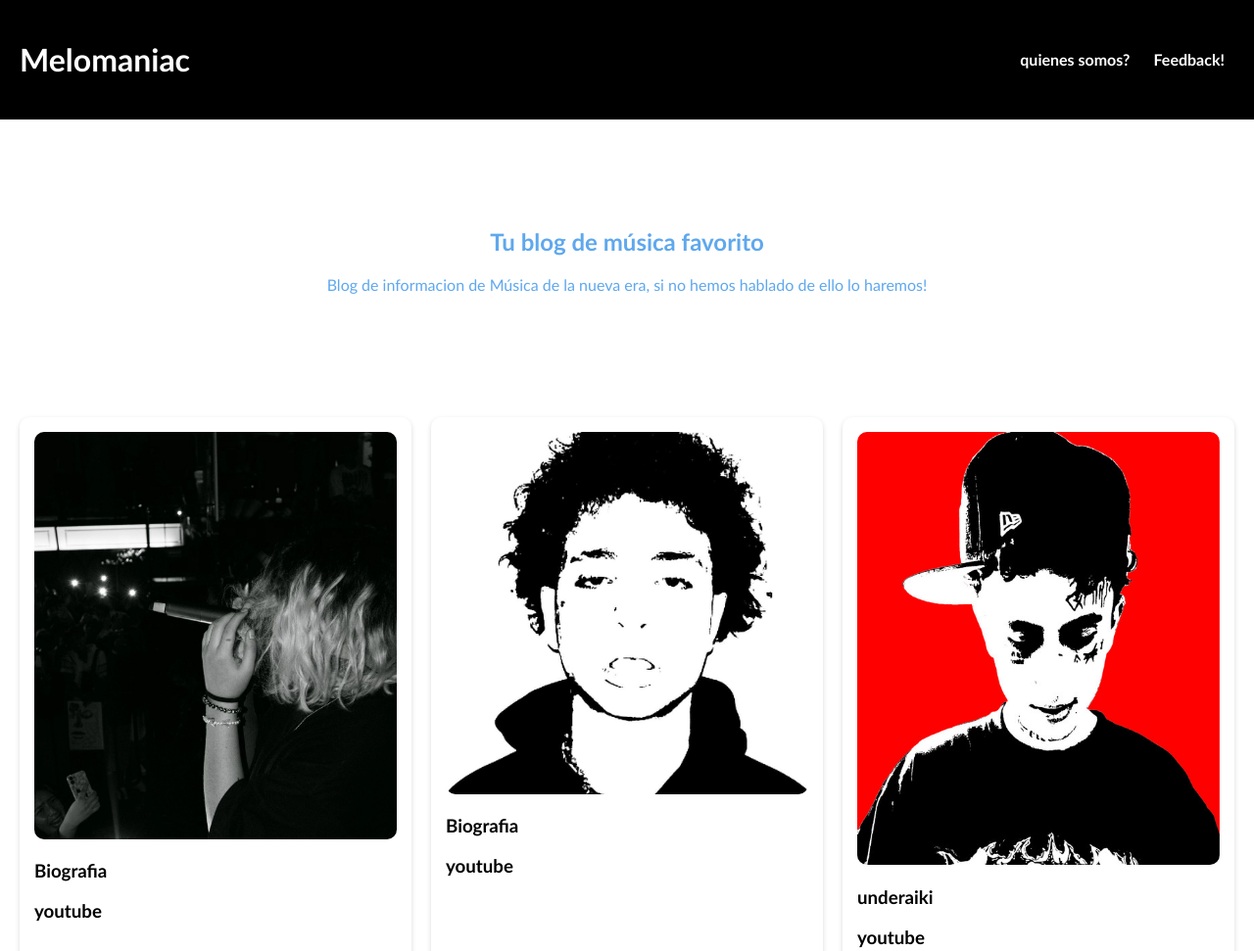
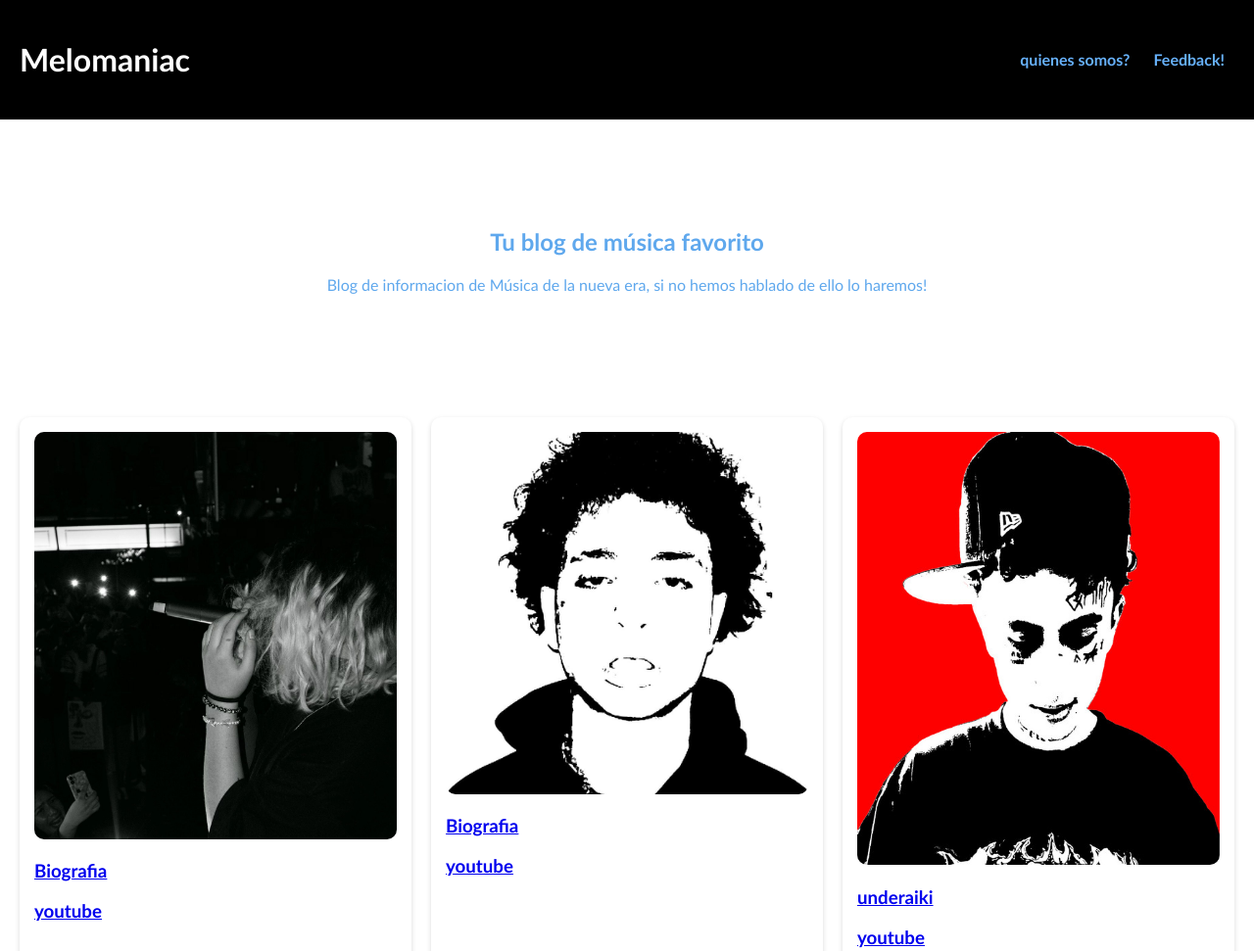
Before and after one commit to ianlopezz/melomaniac-blog, a plain HTML site: page index.html in a window 1280 px wide. Shown: the top 971 px of the page at 98% size. Drawn offline with Linux system fonts and the light colour scheme.

Commit message:
Update estilo.css

```diff
--- a/estilo.css
+++ b/estilo.css
@@ -248,19 +248,3 @@ body {
 .hp {
   display: none;
 }
-
-a:link,
-a:visited {
-    color: inherit;
-    text-decoration: none;
-}
-
-a:hover {
-    opacity: 0.8;
-    text-decoration: none;
-}
-
-
-a:active {
-    opacity: 1.6;
-}
```
